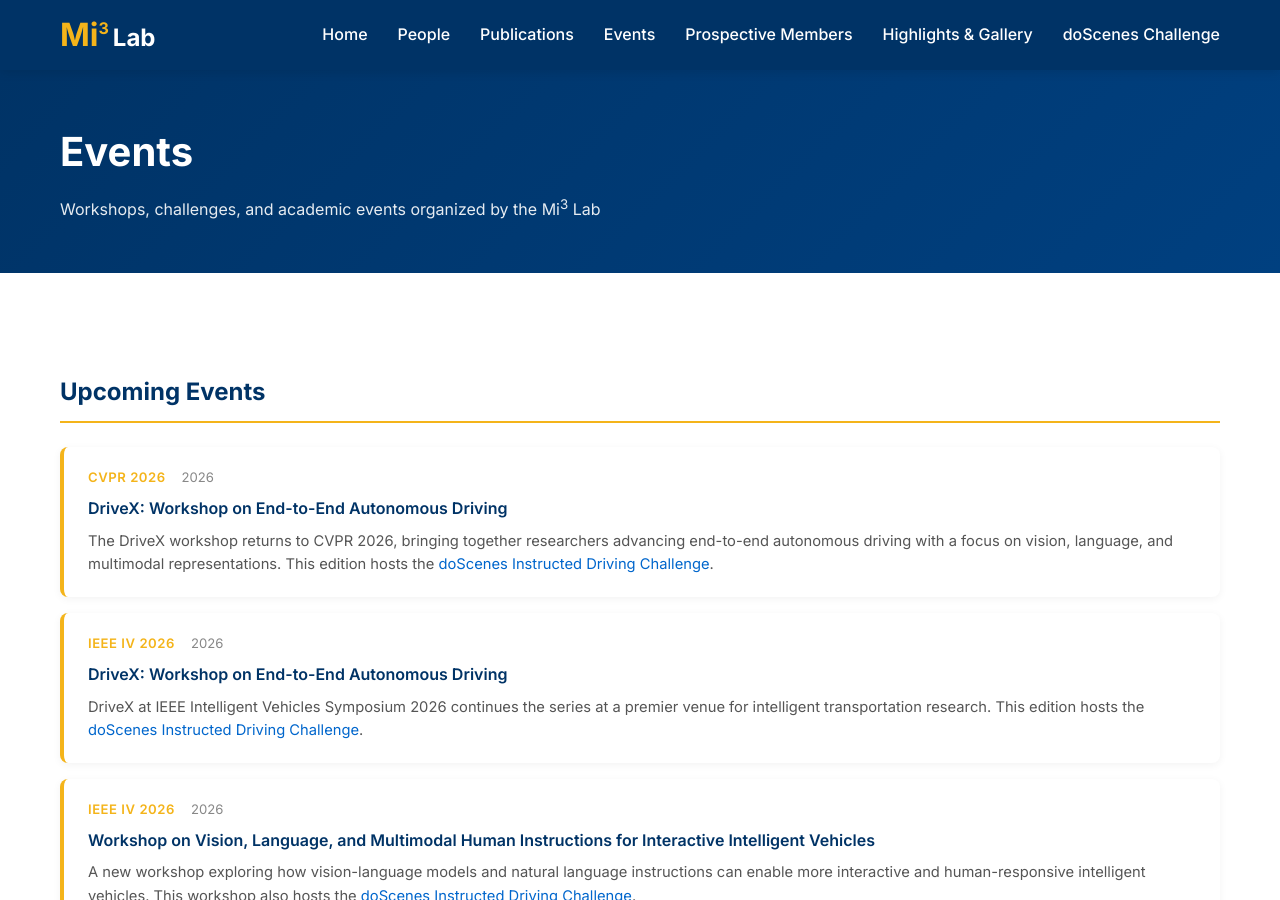
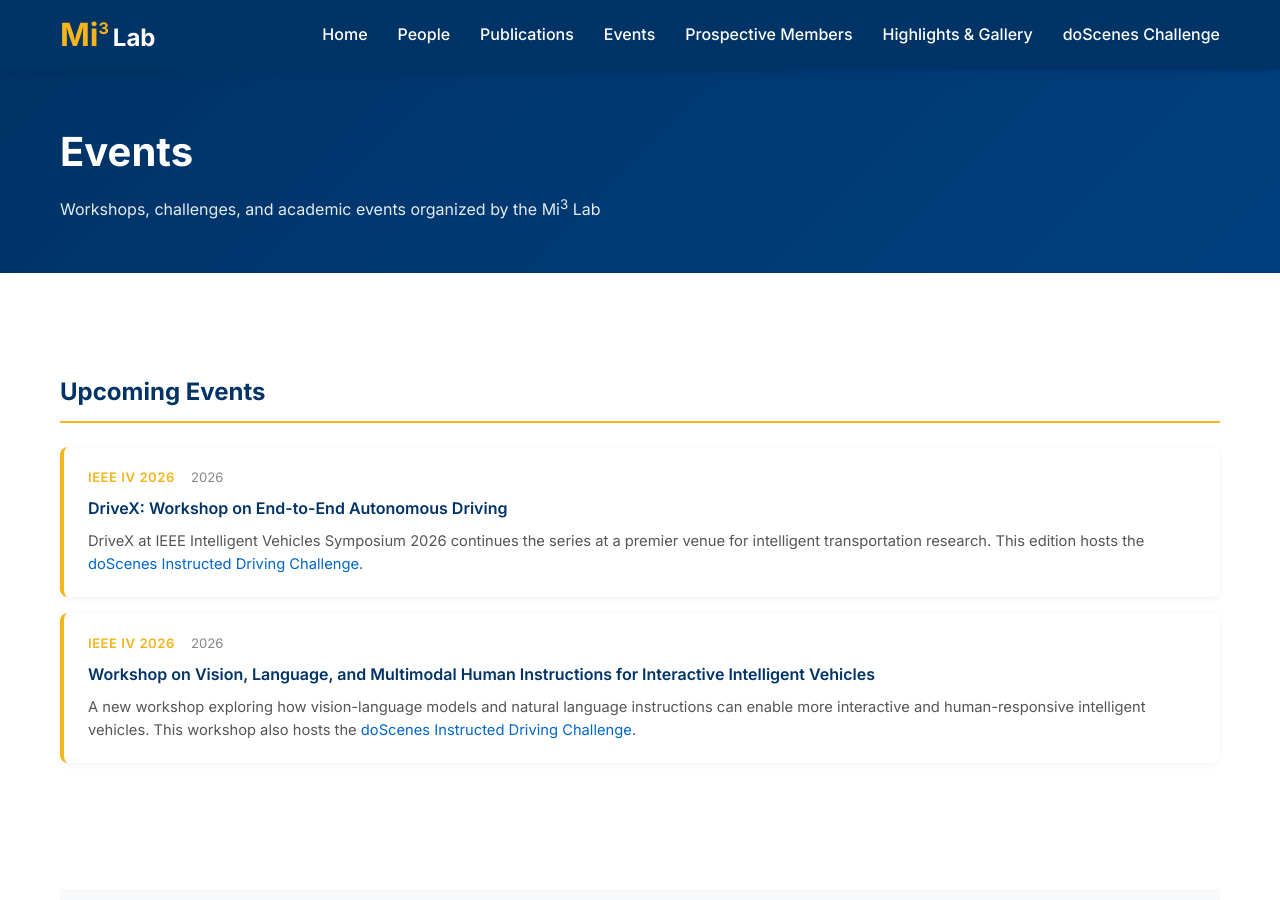
Before and after one commit to Mi3-Lab/mi3-lab.github.io, a Jekyll site: the page built from events.html, in a window 1280 px wide and 900 px high. Built offline with Jekyll 4.4.1, drawn with Linux system fonts in a browser that asks for light colours.

Commit message:
Add VALOR name history to VL-IIV about section; remove past CVPR 2026 event card
Co-Authored-By: Claude Sonnet 4.6 <noreply@anthropic.com>

```diff
--- a/events.html
+++ b/events.html
@@ -14,15 +14,6 @@ title: Events
 
   <section class="events-section">
     <h2>Upcoming Events</h2>
-
-    <div class="event-card">
-      <div class="event-meta">
-        <span class="event-venue">CVPR 2026</span>
-        <span class="event-date">2026</span>
-      </div>
-      <h3 class="event-title"><a href="https://drivex-workshop.github.io/" target="_blank" rel="noopener">DriveX: Workshop on End-to-End Autonomous Driving</a></h3>
-      <p class="event-description">The DriveX workshop returns to CVPR 2026, bringing together researchers advancing end-to-end autonomous driving with a focus on vision, language, and multimodal representations. This edition hosts the <a href="/doScenes_challenge">doScenes Instructed Driving Challenge</a>.</p>
-    </div>
 
     <div class="event-card">
       <div class="event-meta">
--- a/vl-iiv-2026.html
+++ b/vl-iiv-2026.html
@@ -287,6 +287,9 @@ title: VL-IIV 2026 Workshop
     <p>
       Interactive autonomous systems capable of interpreting multimodal human instructions are critical to the next generation of safe and trustworthy transportation. This workshop promotes human-centered autonomy, reducing risks from fully unsupervised systems while enhancing transparency and user control.
     </p>
+    <p>
+      This workshop was formerly organized under the name <strong>VALOR</strong> (Vision and Language Oriented Representations for Intelligent Vehicles / ITS), with a similar emphasis and scope on vision-language understanding in the context of human interactive driving. As the vision-language field has grown rapidly and many workshops have emerged addressing general vision-language and foundation model topics, we updated the title to more clearly emphasize what has always been the distinctive focus of this workshop: the interactions of humans with and within these AI-driven systems.
+    </p>
   </section>
 
   <section class="workshop-section" id="topics">
```
